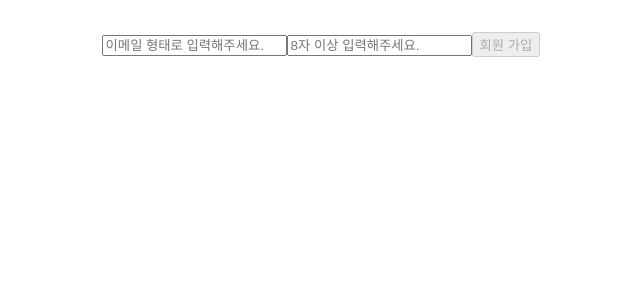
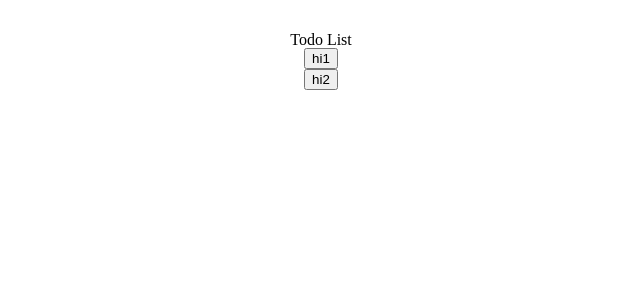
Before and after one commit to lxxmnmn/wanted-pre-onboarding-challenge-fe-27, a React (Vite) app: page / in a window 1280 px wide. Shown: the top 300 px of the page, without its empty margins (319-959 px from the left). Built offline with nearby package versions, Linux system fonts and the light colour scheme.

Commit message:
feat: 투두리스트 생성

```diff
--- a/src/App.tsx
+++ b/src/App.tsx
@@ -1,6 +1,7 @@
 import { BrowserRouter as Router, Routes, Route } from 'react-router-dom';
 
 import Auth from './pages/Auth';
+import TodoList from './pages/TodoList';
 
 import './App.css';
 
@@ -8,7 +9,8 @@ function App() {
   return (
     <Router>
       <Routes>
-        <Route path="/" element={<Auth />} />
+        <Route path="/" element={<TodoList />} />
+        <Route path="/auth" element={<Auth />} />
       </Routes>
     </Router>
   );
--- /dev/null
+++ b/src/components/TodoDetail.tsx
@@ -0,0 +1,17 @@
+import { Todo } from '../types';
+
+const TodoDetail = (props: { todo: Todo }) => {
+  const { title, content, updatedAt } = props.todo;
+
+  const getDate = (dateTime: string) => dateTime.split('T')[0];
+
+  return (
+    <div>
+      <h2>{title}</h2>
+      <p>{content}</p>
+      <p>{getDate(updatedAt)}</p>
+    </div>
+  );
+};
+
+export default TodoDetail;
--- /dev/null
+++ b/src/pages/TodoList.tsx
@@ -0,0 +1,50 @@
+import { useState } from 'react';
+import TodoDetail from '../components/TodoDetail';
+import { Todo } from '../types';
+
+const data: Todo[] = [
+  {
+    title: 'hi1',
+    content: 'hello',
+    id: 'a3FGrcRL55qDCFnP4KRtn',
+    createdAt: '2022-07-24T14:15:55.537Z',
+    updatedAt: '2022-07-24T14:15:55.537Z',
+  },
+  {
+    title: 'hi2',
+    content: 'hello',
+    id: 'z3FGrcRL55qDCFnP4KRtn',
+    createdAt: '2022-07-24T14:15:55.537Z',
+    updatedAt: '2022-07-25T14:15:55.537Z',
+  },
+];
+
+const TodoList = () => {
+  const [selected, setSelected] = useState<string[]>([]);
+
+  const toggleDetail = (id: string) => {
+    setSelected((prev) =>
+      prev.includes(id)
+        ? prev.filter((activeId) => activeId !== id)
+        : [...prev, id]
+    );
+  };
+
+  return (
+    <div>
+      <h1>Todo List</h1>
+      <ul>
+        {data.map((value) => (
+          <li key={value.id}>
+            <button type="button" onClick={() => toggleDetail(value.id)}>
+              {value.title}
+            </button>
+            {selected.includes(value.id) && <TodoDetail todo={value} />}
+          </li>
+        ))}
+      </ul>
+    </div>
+  );
+};
+
+export default TodoList;
--- a/src/types/index.ts
+++ b/src/types/index.ts
@@ -1 +1,2 @@
 export * from './user';
+export * from './todo';
```
Also changed, not shown: src/types/todo.ts (added, +7 -0 lines).
